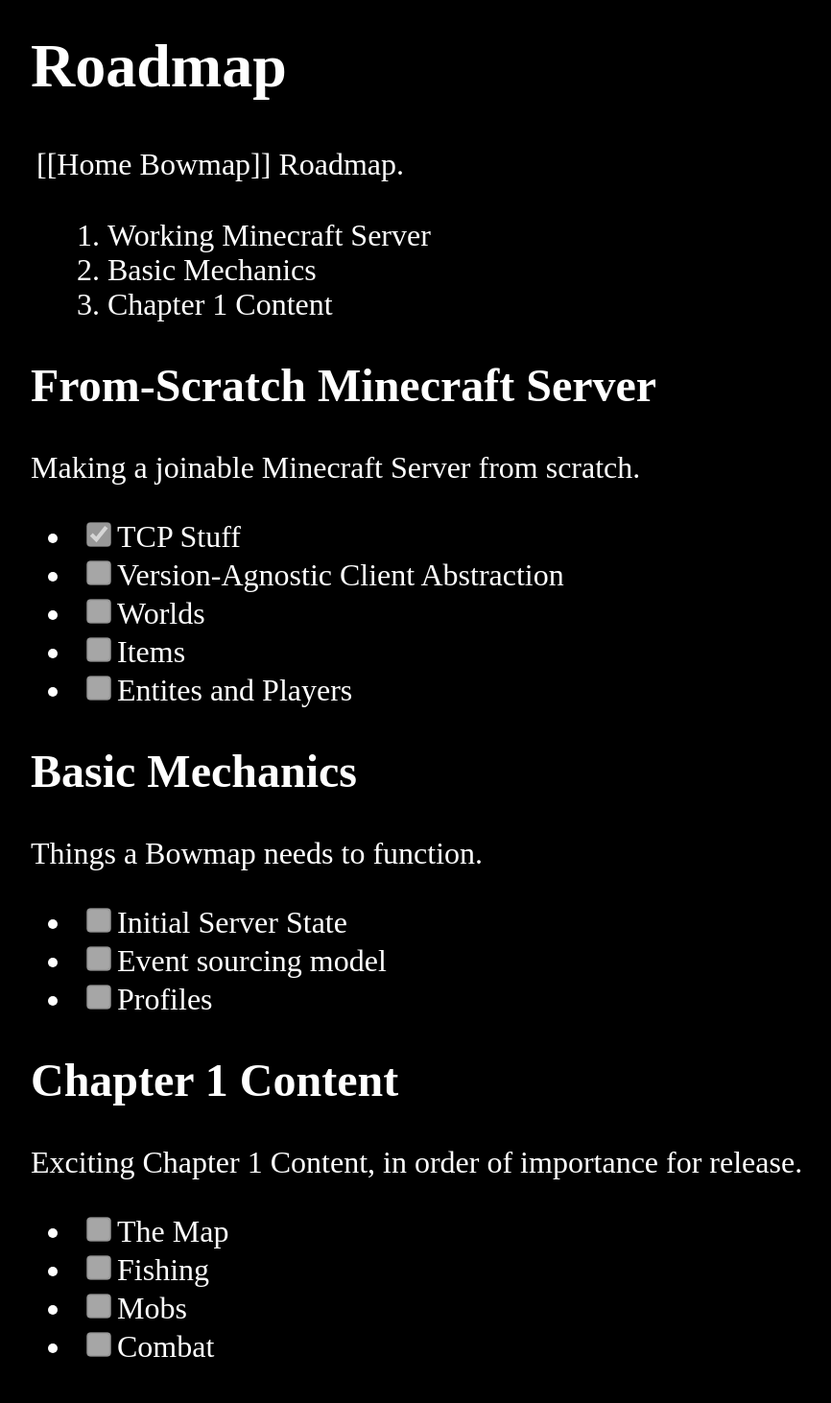
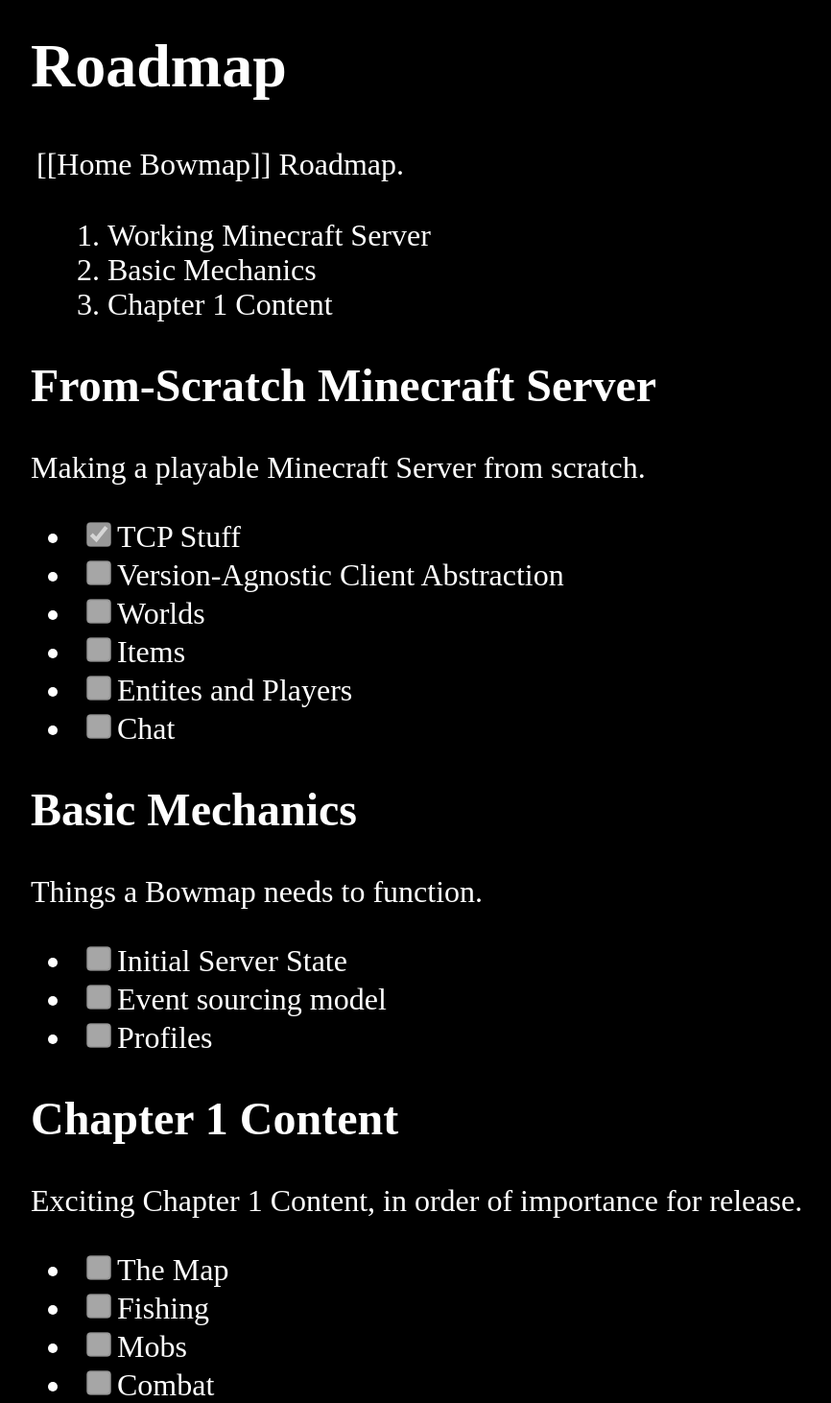
Before and after one commit to Bowmap/website, a Jekyll site: the page built from pages/Roadmap.md, in a window 1280 px wide. Shown: the whole page at 96% size, without its empty margins (0-866 px from the left). Built offline with Jekyll 4.4.1, drawn with Linux system fonts in a browser that asks for light colours; before the commit the page ends 1422 px from its top, so only the background shows below that.

Commit message:
Update Roadmap

```diff
--- a/pages/Roadmap.md
+++ b/pages/Roadmap.md
@@ -11,13 +11,14 @@ title: Roadmap
 
 ## From-Scratch Minecraft Server
 
-Making a joinable Minecraft Server from scratch.
+Making a playable Minecraft Server from scratch.
 
 - [x] TCP Stuff
 - [ ] Version-Agnostic Client Abstraction
 - [ ] Worlds
 - [ ] Items
 - [ ] Entites and Players
+- [ ] Chat
 
 ## Basic Mechanics
 
```
